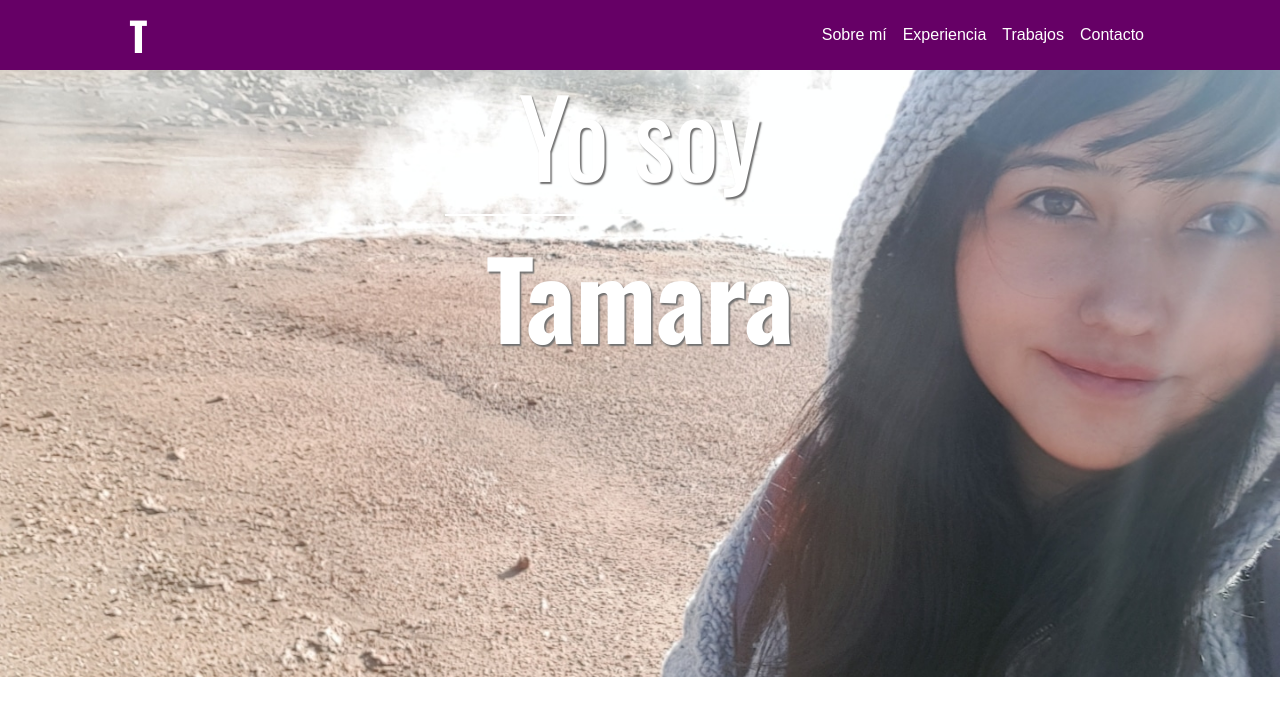
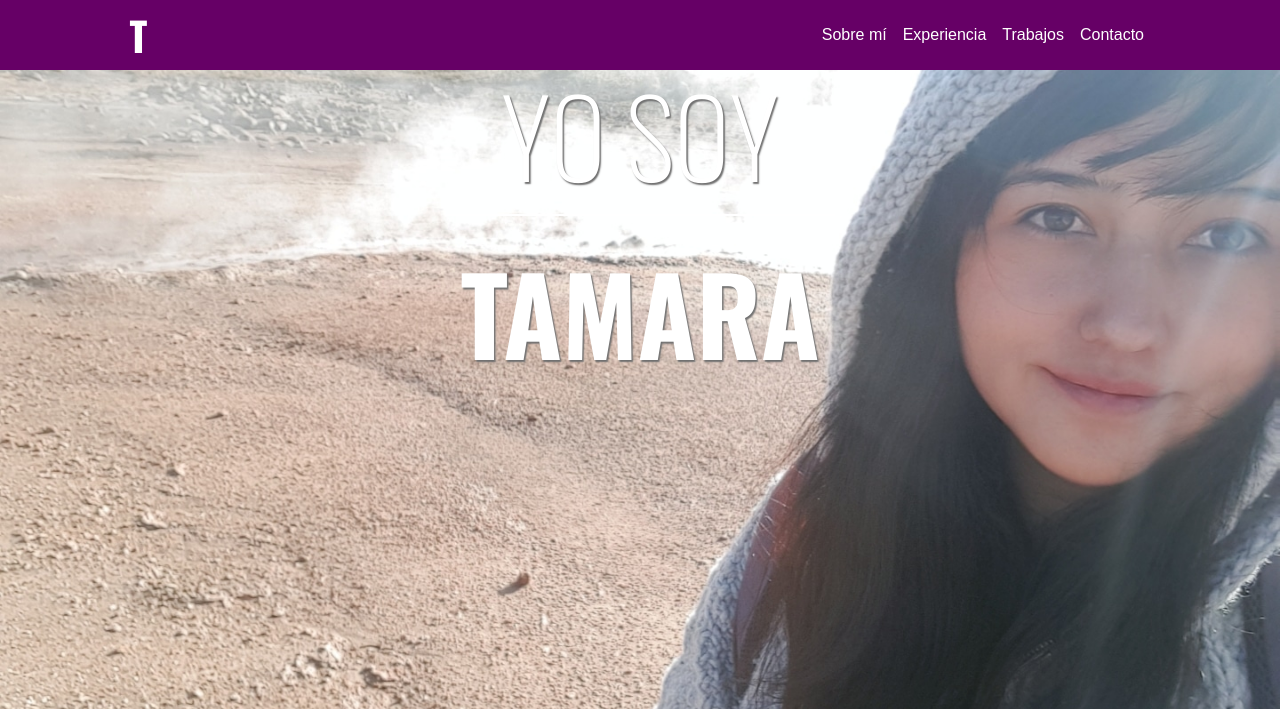
Before and after one commit to TRP1991/developmentportfolio, a plain HTML site: page index.html in a window 1280 px wide. Shown: the top 722 px of the page. Drawn offline with nearby package versions, Linux system fonts and the light colour scheme; a script that the page names is missing.

Commit message:
update in the website heade,font text and color

```diff
--- a/assets/css/style.css
+++ b/assets/css/style.css
@@ -20,9 +20,9 @@ header {
     background-repeat: no-repeat;
     background-size: cover;
     background-position: left;
-    background-attachment: scroll;
     padding-bottom: 10rem;
-
+    height: auto;
+    max-width: 100%
 }
 
 
@@ -34,6 +34,12 @@ header {
 }
 .yo-soy {
     font-family: 'Oswald',ExtraLight;
+    font-size: 107px;
+    color: #FFFFFF;
+}
+
+.tamara {
+    font-family: 'Oswald';
     font-size: 107px;
     color: #FFFFFF;
 }
--- a/index.html
+++ b/index.html
@@ -61,8 +61,9 @@
     <section id="index">
         <header class="hero-section">
             <div class="container">
-                <h1 class="text-center yo-soy">Yo soy <span><hr class="hr">
-                </span> <p class="font-weight-bold">Tamara</p></h1>
+                <h2 class="text-center font-weight-light yo-soy">YO SOY</h2> <span>
+                    <hr class="hr"></span>
+                <p class="font-weight-bold tamara text-center">TAMARA</p>
             </div>
         </header>
     </section>
@@ -73,7 +74,8 @@
     <section id="about">
         <div class="titular d-none d-md-block">
             <h3 class="sobre-mi font-weight-bold pt-5 my-5 text-center text-light text-body display-4">SOBRE MÍ</h3>
-            <h4 class="text-dark text-center subtitle font-weight-bold"> Future FullStack Developer. Meanwhile I perform in: SAP Support Analyst,
+            <h4 class="text-dark text-center subtitle font-weight-bold"> Future FullStack Developer. Meanwhile I perform
+                in: SAP Support Analyst,
                 IT Support Analyst, SAP Consultant, Project Lead & SAP Functional Analyst .</h4>
             <hr class="hr1 mt-4">
         </div>
@@ -144,10 +146,11 @@
 
     <!--Open Section Carousel Experience-->
     <section id="experience">
-        <h3 class="font-weight-bold pt-5 my-3 text-center text-light text-body display-4 experiencia">MI EXPERIENCIA</h3>
+        <h3 class="font-weight-bold pt-5 my-3 text-center text-light text-body display-4 experiencia">MI EXPERIENCIA
+        </h3>
         <hr class="hr1 mt-3">
         <div class="container my-5 py-3">
-          <!--Open Row-->
+            <!--Open Row-->
             <div class="row">
 
                 <div class="col-12 text-white rounded  pt-4 pb-5">
@@ -234,7 +237,7 @@
                     </div>
                 </div>
             </div>
-           <!--Close Row-->
+            <!--Close Row-->
         </div>
     </section>
     <!--Close Section Carousel Experience-->
@@ -246,7 +249,7 @@
         <hr class="hr2 mt-4">
         <!--Inicio Card-->
         <div class="row row-cols-1 row-cols-md-3 works">
-          <!--Open col 5-->
+            <!--Open col 5-->
             <div class="col my-5">
                 <div class="card">
                     <img src="assets/img/meet_coffee.png" class="card-img-top" alt="...">
@@ -339,7 +342,7 @@
         <footer class="text-center p-5 footer-t">
             <div class="container">
 
-               <!--Open Row-->
+                <!--Open Row-->
                 <div class="row">
                     <div class="col-md-4">
                         <h3 class="font-weight-bold my-4 text-white logo-footer">TAMARA</h3>
@@ -364,7 +367,7 @@
                         </a>
                     </div>
                 </div>
-               <!--Close Row-->
+                <!--Close Row-->
             </div>
         </footer>
     </section>
```
